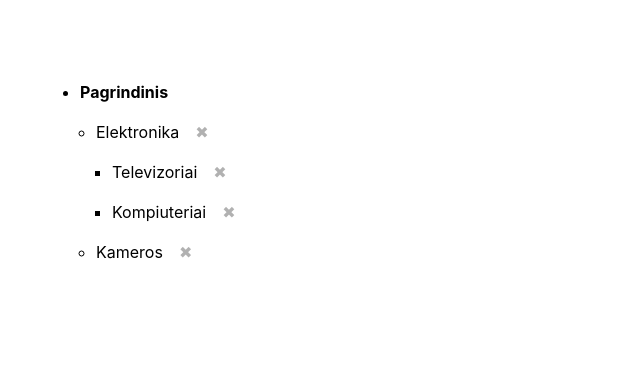
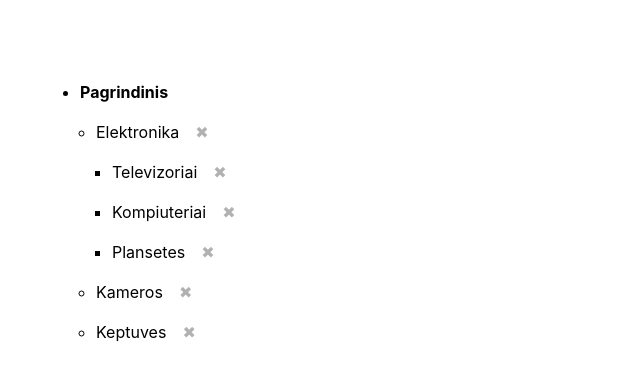
Before and after one commit to donatosoftwarehouse/categories-tree, a React (Vite) app: page / in a window 1280 px wide. Shown: the top 380 px of the page, without its empty margins (0-640 px from the left). Built offline with nearby package versions, Linux system fonts and the light colour scheme.

Commit message:
Fixed issues with buggy drag drop

```diff
--- a/src/categories.json
+++ b/src/categories.json
@@ -35,6 +35,17 @@
           "children": [
 
           ]
+        },
+        {
+          "id": "6",
+          "parent": "2",
+          "name": "Plansetes",
+          "level": 2,
+          "left": 9,
+          "right": 10,
+          "children": [
+
+          ]
         }
       ]
     },
@@ -48,6 +59,17 @@
       "children": [
 
       ]
+    },
+    {
+      "id": "7",
+      "parent": "1",
+      "name": "Keptuves",
+      "level": 1,
+      "left": 9,
+      "right": 10,
+      "children": [
+
+      ]
     }
   ]
 }
--- a/src/modules/CategoryTree/CategoryTree.tsx
+++ b/src/modules/CategoryTree/CategoryTree.tsx
@@ -30,6 +30,8 @@ const CategoryTree: FC<Props> = ({ data }) => {
     const targetItem = event.target as HTMLDivElement;
     const { id, level, parent } = targetItem.dataset;
 
+    console.log('drag');
+
     if (draggableItem && id && level && parent) {
       dragItem([tree], draggableItem, id, Number(level), parent);
       setTree({ ...tree });
@@ -50,13 +52,9 @@ const CategoryTree: FC<Props> = ({ data }) => {
 
   const renderChildren = (item: itemProps) =>
     item.children &&
-    !!item.children.length && (
-      <ul onDragStart={handleDragStart} onDrop={handleDrop}>
-        {renderList(item.children)}
-      </ul>
-    );
+    !!item.children.length && <ul>{renderListItems(item.children)}</ul>;
 
-  const renderList = (items: itemProps[]) =>
+  const renderListItems = (items: itemProps[]) =>
     items.map((item) => (
       <li
         key={item.id}
@@ -73,16 +71,16 @@ const CategoryTree: FC<Props> = ({ data }) => {
     ));
 
   return (
-    <ul
-      onDragOver={handleDragOver}
-      onDrop={handleDrop}
-      className={styles['list']}
-    >
+    <ul className={styles['list']}>
       <li>
         <b>{tree.name}</b>
         {tree.children && !!tree.children.length && (
-          <ul onDragStart={handleDragStart} onDrop={handleDrop}>
-            {renderList(tree.children)}
+          <ul
+            onDragStart={handleDragStart}
+            onDragOver={handleDragOver}
+            onDrop={handleDrop}
+          >
+            {renderListItems(tree.children)}
           </ul>
         )}
       </li>
--- a/src/modules/CategoryTree/utils.ts
+++ b/src/modules/CategoryTree/utils.ts
@@ -40,12 +40,22 @@ export function dragItem(
 ) {
   for (let i = 0; i < items.length; i++) {
     const item = items[i];
+    const areItemsOnSameLevel = draggableItem.level === level;
 
-    if (item.level === level - 1 && draggableItem.parent === item.id) {
+    if (areItemsOnSameLevel && draggableItem.parent === item.id) {
+      const draggableItemIndex = item.children.findIndex(
+        (item) => item.id === draggableItem.id
+      );
+      const droppableItemIndex = item.children.findIndex(
+        (item) => item.id === id
+      );
+      const newIndex =
+        draggableItemIndex < droppableItemIndex
+          ? droppableItemIndex
+          : droppableItemIndex;
+
       removeItem(items, draggableItem.id);
-      const currentIndex = item.children.findIndex((item) => item.id === id);
-      const newIndex = currentIndex + 1;
-      return item.children.splice(newIndex, 0, draggableItem);
+      item.children.splice(newIndex, 0, draggableItem);
     } else if (item.children && item.children.length) {
       dragItem(item.children, draggableItem, id, level, parent);
     }
```
Also changed, not shown: 1 other file (tests, documents, lock files or other folders).
